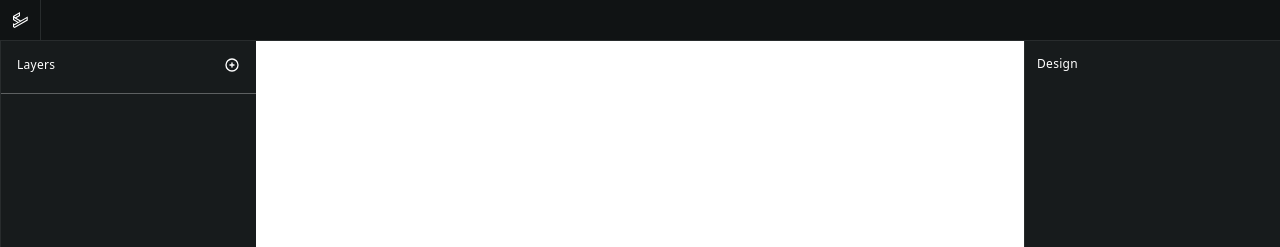
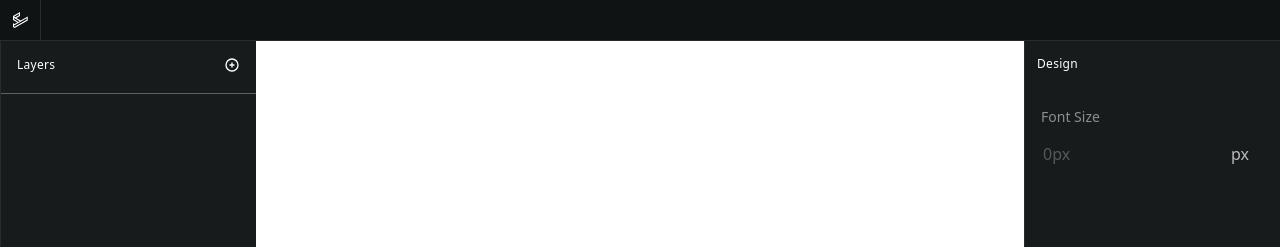
Before and after one commit to Peterosas/ycode-frontend, a Vue app: page / in a window 1280 px wide. Shown: the top 247 px of the page. Built offline with nearby package versions, Linux system fonts and the light colour scheme; the HTML template or start-up script is replaced by a standard one.

Commit message:
Add font size text input

```diff
--- a/src/App.vue
+++ b/src/App.vue
@@ -9,7 +9,7 @@
         <div ref="layers"></div>
       </section>
 
-      <Design />
+      <Design :currentLayer="currentLayer" />
     </section>
   </main>
 </template>
@@ -40,7 +40,12 @@ export default {
       //Make the new layer current
       this.currentLayer = {
         title: 'Layer ' + (this.layerBag.length + 1),
-        content: layerCanvas
+        content: layerCanvas,
+        layerProps: {
+          fontSize: "12px",
+          backgroundColor: "#000",
+          opacity: 1
+        }
       };
 
       //Save new layer in front of the queue
--- a/src/components/Design.vue
+++ b/src/components/Design.vue
@@ -7,6 +7,22 @@
         class="text-white text-xs font-medium tracking-wide flex justify-between items-center p-3 pb-0 ">
         <div class="flex items-center leading-5 py-px">Design</div>
       </header>
+
+      <section class="px-4 py-8">
+          <div class="mb-4">
+            <label class="block input-label text-sm mb-1" for="fontSize">
+              Font Size
+            </label>
+          </div>
+
+          <div class = "flex">
+              <input class="inline-block input bg-transparent appearance-none w-full leading-tight focus:bg-black p-2 focus:outline-none focus:shadow-outline" id="fontSize" type="text" placeholder="0px">
+              <select class="inline-block input appearance-none pr-8 leading-tight focus:outline-none hover:bg-black focus:bg-black focus:border-gray-800" id="unit">
+                <option>px</option>
+                <option>rem</option>
+              </select>
+          </div>
+      </section>
 
   </aside>
 </template>
@@ -22,4 +38,12 @@ export default {
 </script>
 
 <style>
+  .input-label {
+    color: rgba(255, 255, 255, 0.5);
+  }
+  .input {
+    color: rgba(255, 255, 255, 0.7);
+    background: transparent;
+    padding: 1px 2px;
+  }
 </style>
```
